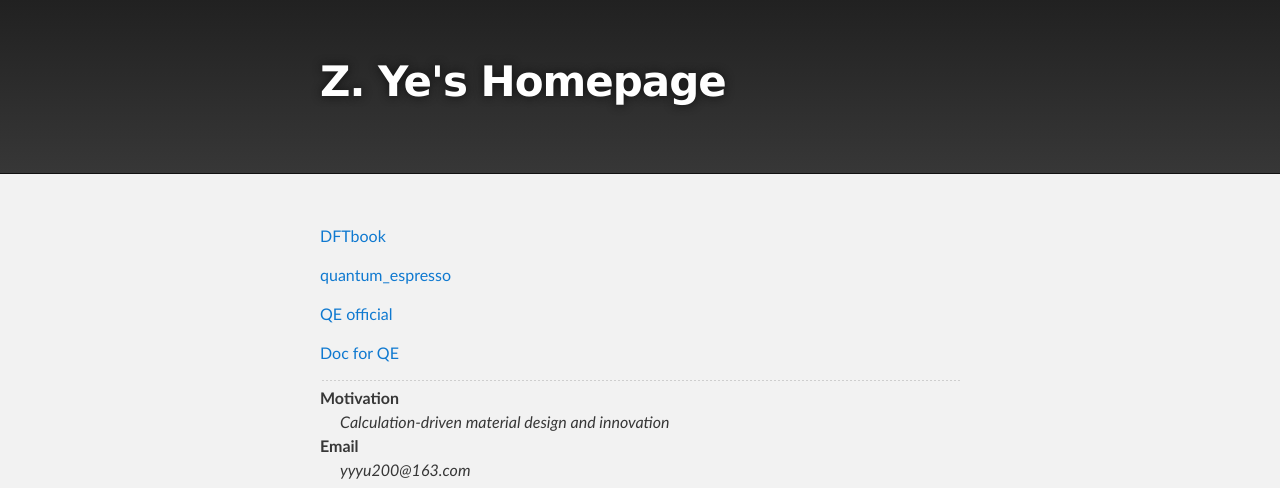
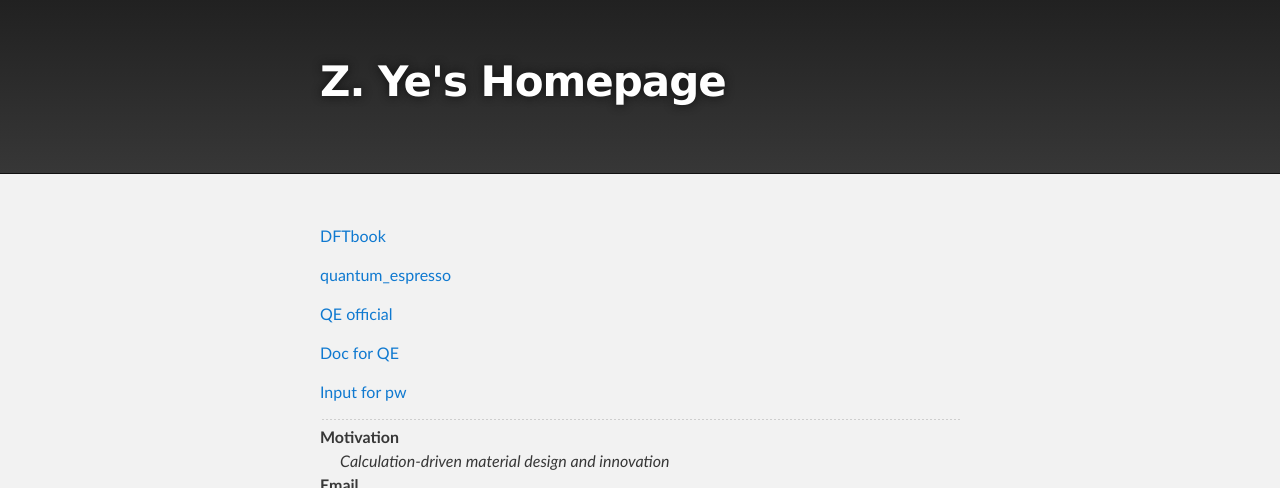
Before and after one commit to yyyu200/yyyu200.github.io, a Jekyll site: the page built from index.md, in a window 1280 px wide. Shown: the top 488 px of the page. Built offline with Jekyll 4.4.1, drawn with Linux system fonts in a browser that asks for light colours; the repository's description, which GitHub fills in, is left out; grey boxes are pictures that could not be loaded.

Commit message:
modify at20181107-14:21:50-aliyun

```diff
--- a/index.md
+++ b/index.md
@@ -10,6 +10,7 @@ layout: default
 
 [Doc for QE](http://www.quantum-espresso.org/Doc/pw_user_guide/)
 
+[Input for pw](./QE6.0Doc/INPUT_PW.html)
 * * *
 
 <dl>
```
